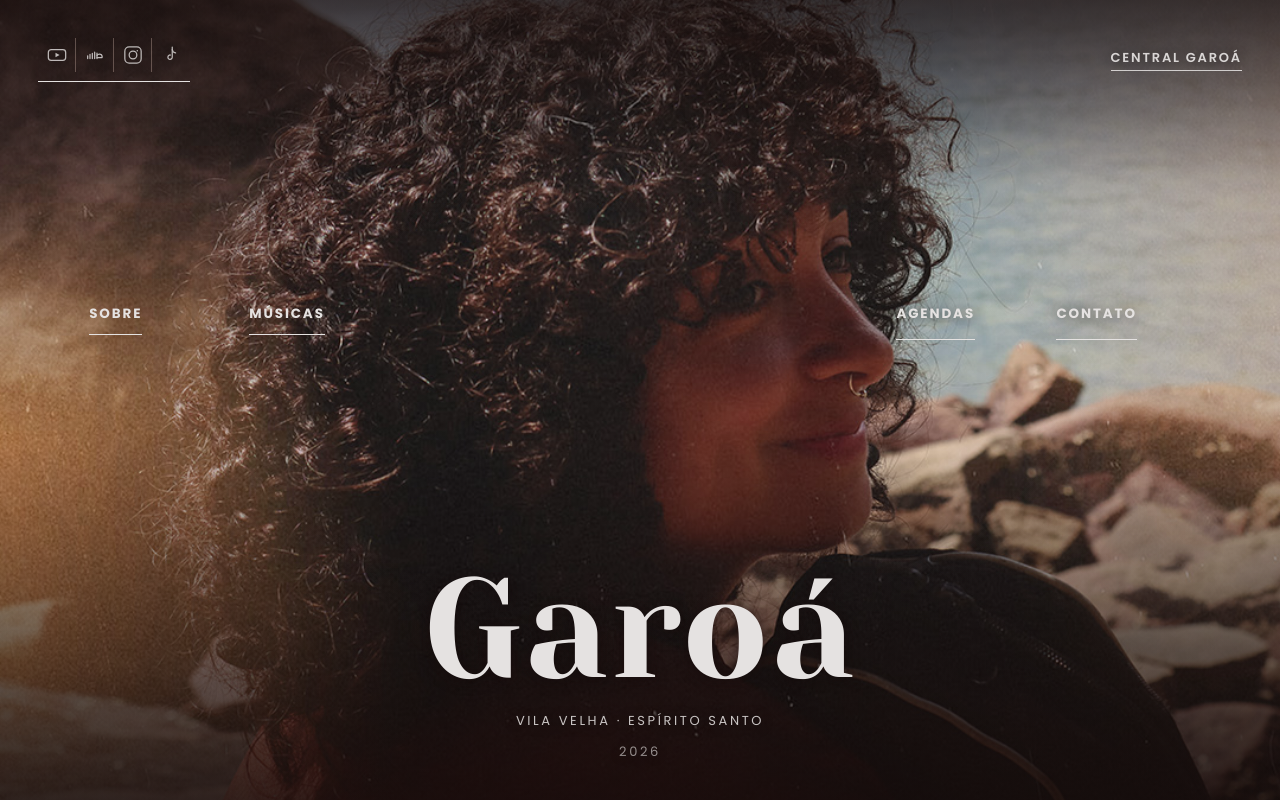
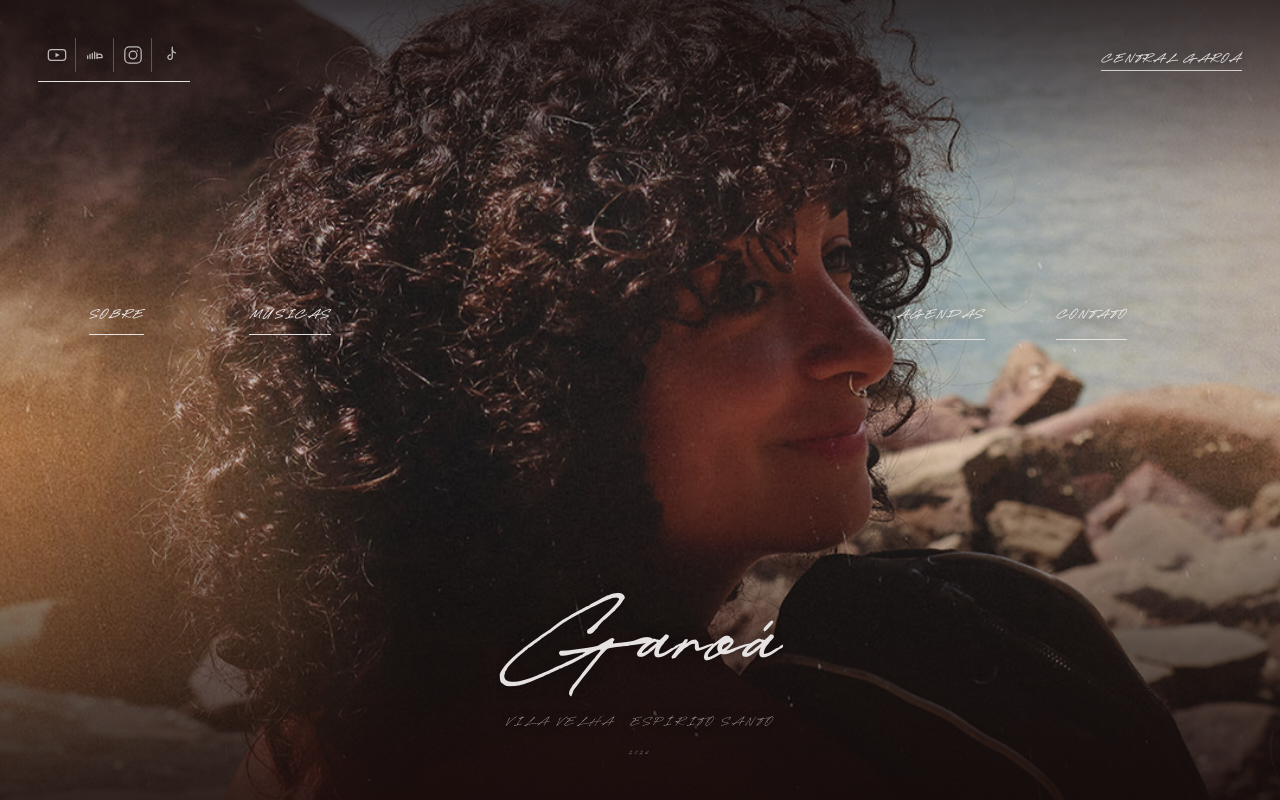
Before and after one commit to ncllylab/a.garoar, a plain HTML site: page index.html in a window 1280 px wide. Shown: the top 800 px of the page. Drawn offline with Linux system fonts and the light colour scheme.

Commit message:
Update style.css

```diff
--- a/style.css
+++ b/style.css
@@ -1,4 +1,19 @@
-  :root{
+
+@font-face {
+  font-family: "Tritopani";
+  src: url("font/Tritopani.otf") format("opentype");
+  font-weight: 400;
+  font-style: normal;
+}
+
+@font-face {
+  font-family: "Poppins";
+  src: url("font/Poppins-Light.ttf") format("truetype");
+  font-weight: 300;
+  font-style: normal;
+}
+
+:root{
     --paper:#1B0F0E;
     --ink:#E5E2E1;
     --graphite:#E5E2E1;
@@ -15,8 +30,9 @@
   body{
     background:var(--paper);
     color:var(--ink);
-    font-family:"Poppins","Tritopani";
-    font-size:15px;
+    font-family: "Poppins", sans-serif;
+font-weight: 300;
+    font-family: "Tritopani", serif;
     line-height:1.45;
     -webkit-font-smoothing:antialiased;
   }
```
